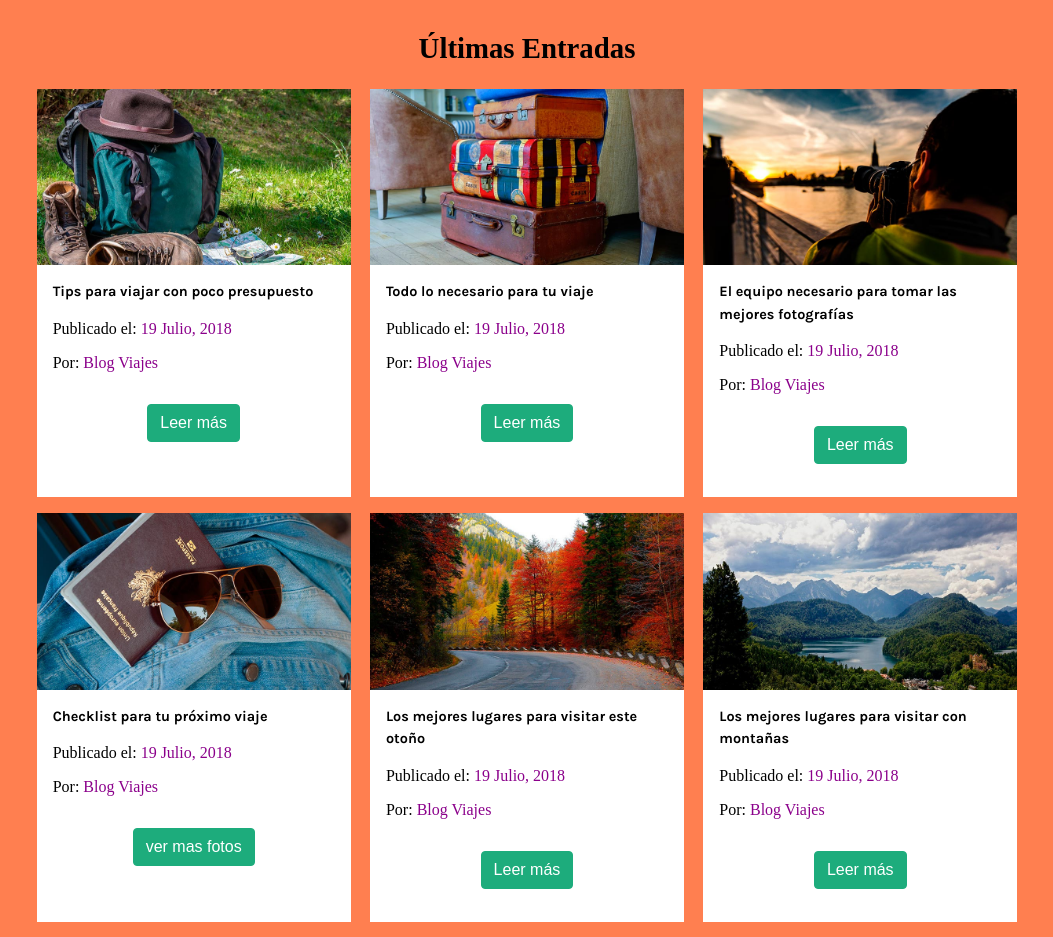
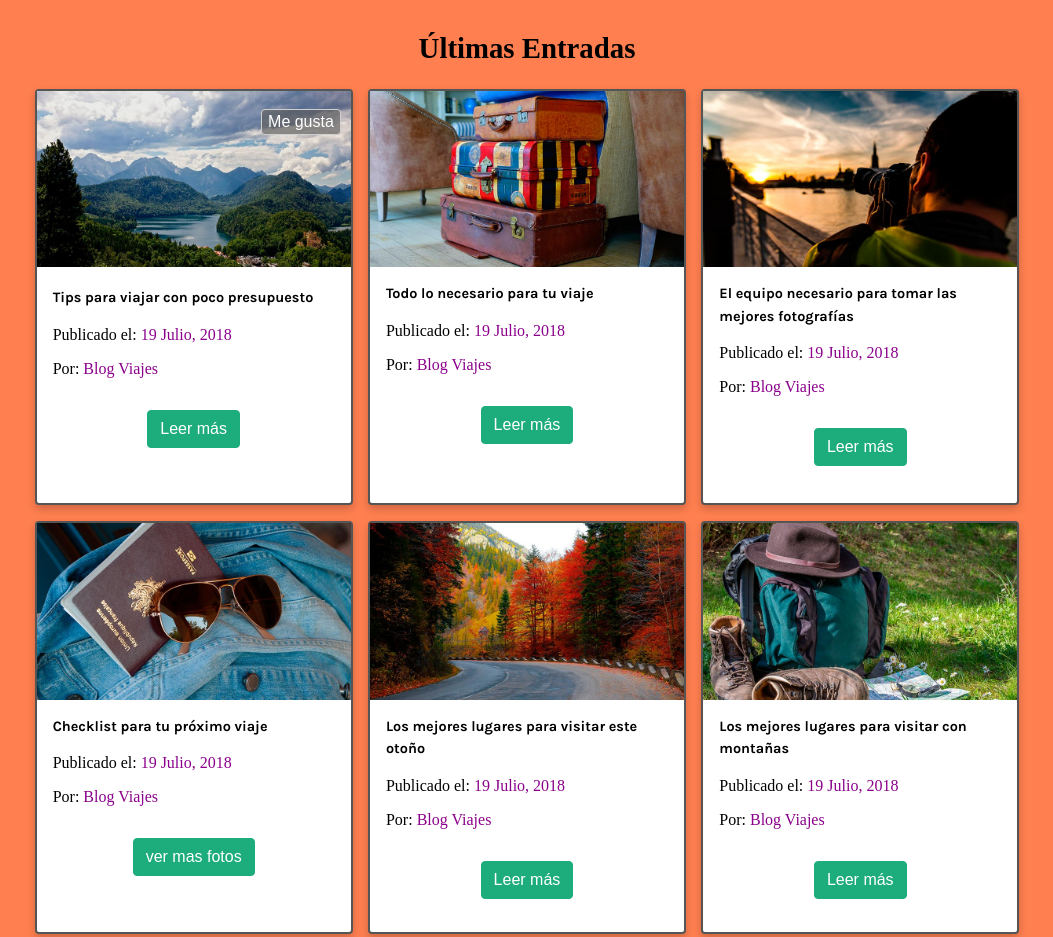
Before and after one commit to OmarGC/cards-flexbox, a plain HTML site: page index.html in a window 1280 px wide. Shown: the top 937 px of the page, without its empty margins (113-1166 px from the left). Drawn offline with Linux system fonts and the light colour scheme.

Commit message:
Boton de me gusta

```diff
--- a/css/styles.css
+++ b/css/styles.css
@@ -20,21 +20,46 @@ h3 {
   font-weight: 700;
 }
 .cardFinal {
+  background-color: #ffffff;
+  background-clip: border-box;
+  border: 1px solid rgba(0, 0, 0, 0.125);
+  border-radius: 0.25rem;
+  box-shadow: 0 4px 8px 0 rgba(0, 0, 0, 0.2);
+
   max-width: 80%;
   margin: 0 auto;
   margin-bottom: 1rem;
+  border: 2px solid #555;
 }
+.cardFinal:hover {
+  box-shadow: 0 8px 16px 0 rgba(0, 0, 0, 0.2);
+}
+
 img {
   display: flex;
   max-width: 100%;
 }
 
+
+
+.container-image{
+  display:inline-block;
+  position:relative;
+  }
+
+  .container-image button{
+  position: absolute;
+  bottom: 75%;
+  right: 3%;
+
+  }
+
 .contenidoCard {
   height: 200px;
-  background-color: white;
   text-align: left;
   padding: 1rem;
 }
+
 .contenidoCard span {
   color: darkmagenta;
 }
@@ -43,6 +68,31 @@ img {
   font-size: 0.9rem;
   line-height: 1.4rem;
 }
+.botonImage {
+  background-color: rgba(94, 94, 94, 0.658);
+  color: white;
+  /* padding: 0.6rem 3rem; */
+  padding: 0.18rem 0.4rem;
+  font-size: 1rem;
+  /* line-height: 1.5; */
+  margin-top: 1rem;
+  display: inline-block;
+  text-decoration: none;
+  border-radius: 0.25rem;
+  border: 1px solid rgb(207, 207, 207);
+  transition: color 0.15s ease-in-out, background-color 0.15s ease-in-out, border-color 0.15s ease-in-out, box-shadow 0.15s ease-in-out;
+}
+.botonImage:hover {
+  cursor: pointer;
+  background-color: rgb(90, 90, 90);
+}
+.botonImage:focus {
+  outline: 0;
+  box-shadow: 0 0 0 0.2rem rgba(89, 90, 89, 0.25);
+  background-color: rgba(71, 71, 71, 0.726);
+  color: #f5f5f5;
+}
+
 .boton {
   background-color: rgb(29, 172, 124);
   color: white;
@@ -79,16 +129,19 @@ img {
   .cardFinal {
     flex: 0 1 calc(100% - 1rem);
   }
+
 }
 
 @media screen and (min-width: 768px) {
   .cardFinal {
     flex: 0 1 calc(50% - 1rem);
   }
+
 }
 
 @media screen and (min-width: 1200px) {
   .cardFinal {
     flex: 0 1 calc(33% - 1rem);
   }
+
 }
--- a/index.html
+++ b/index.html
@@ -15,7 +15,14 @@
             <main class="contenido-principal">
                 <h2>Últimas Entradas</h2>
                     <article class="cardFinal">
-                         <img src="img/01.jpg" alt="texto entrada">
+                         <!-- <div class="">
+
+                            <div class="btn"><button> Guardar</button></div>
+                         </div> -->
+                         <div class="container-image">
+                            <img src="img/06.jpg" alt="texto entrada">
+                            <button class="botonImage">Me gusta</button>
+                        </div>
                          <div class="contenidoCard">
                              <h3>Tips para viajar con poco presupuesto</h3>
                              <p>Publicado el: <span>19 Julio, 2018</span></p>
@@ -70,7 +77,7 @@
                          </div>
                      </article>
                      <article class="cardFinal">
-                         <img src="img/06.jpg" alt="texto entrada">
+                         <img src="img/01.jpg" alt="texto entrada">
                          <div class="contenidoCard">
                              <h3>Los mejores lugares para visitar con montañas</h3>
                              <p>Publicado el: <span>19 Julio, 2018</span></p>
```
